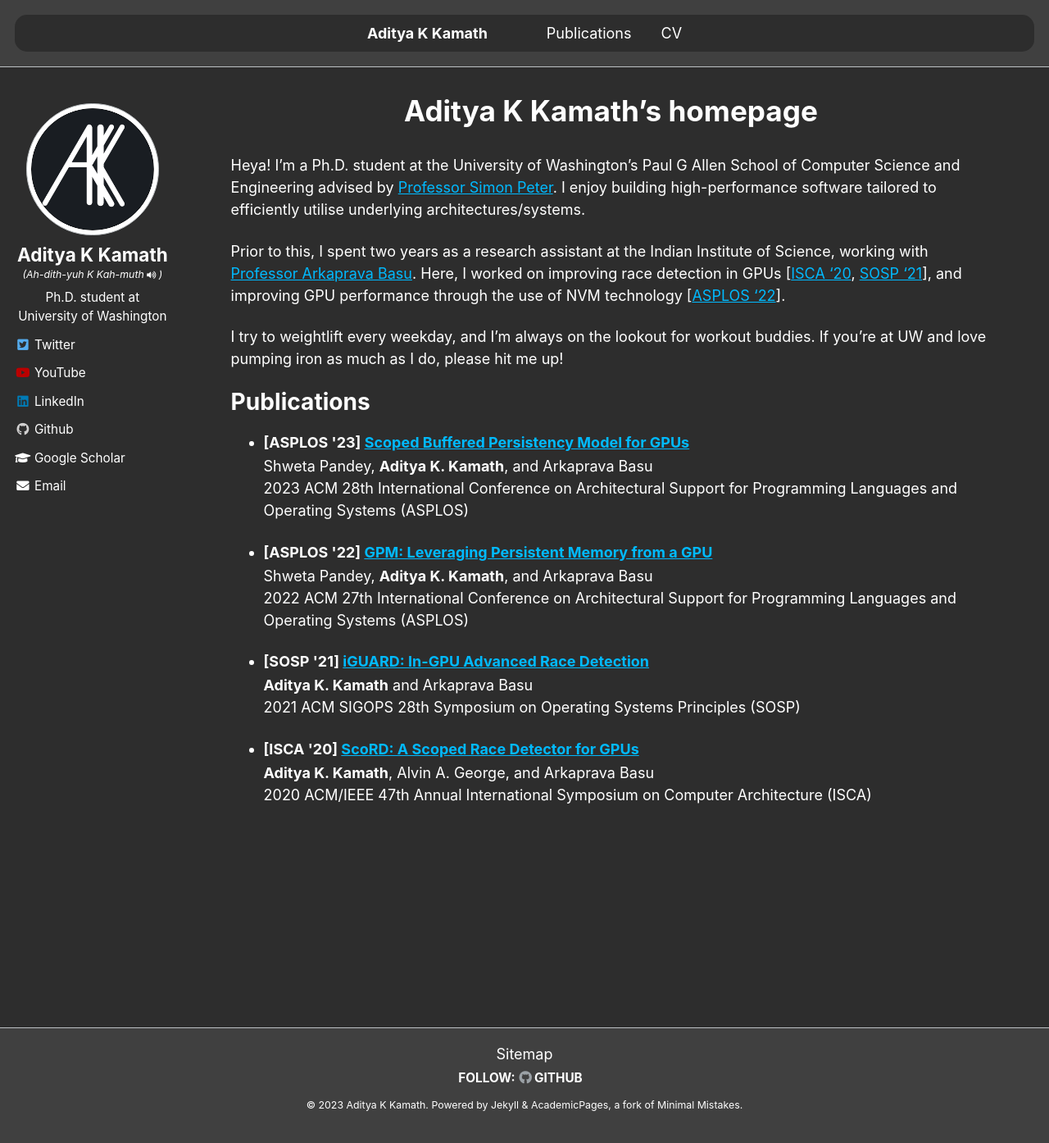
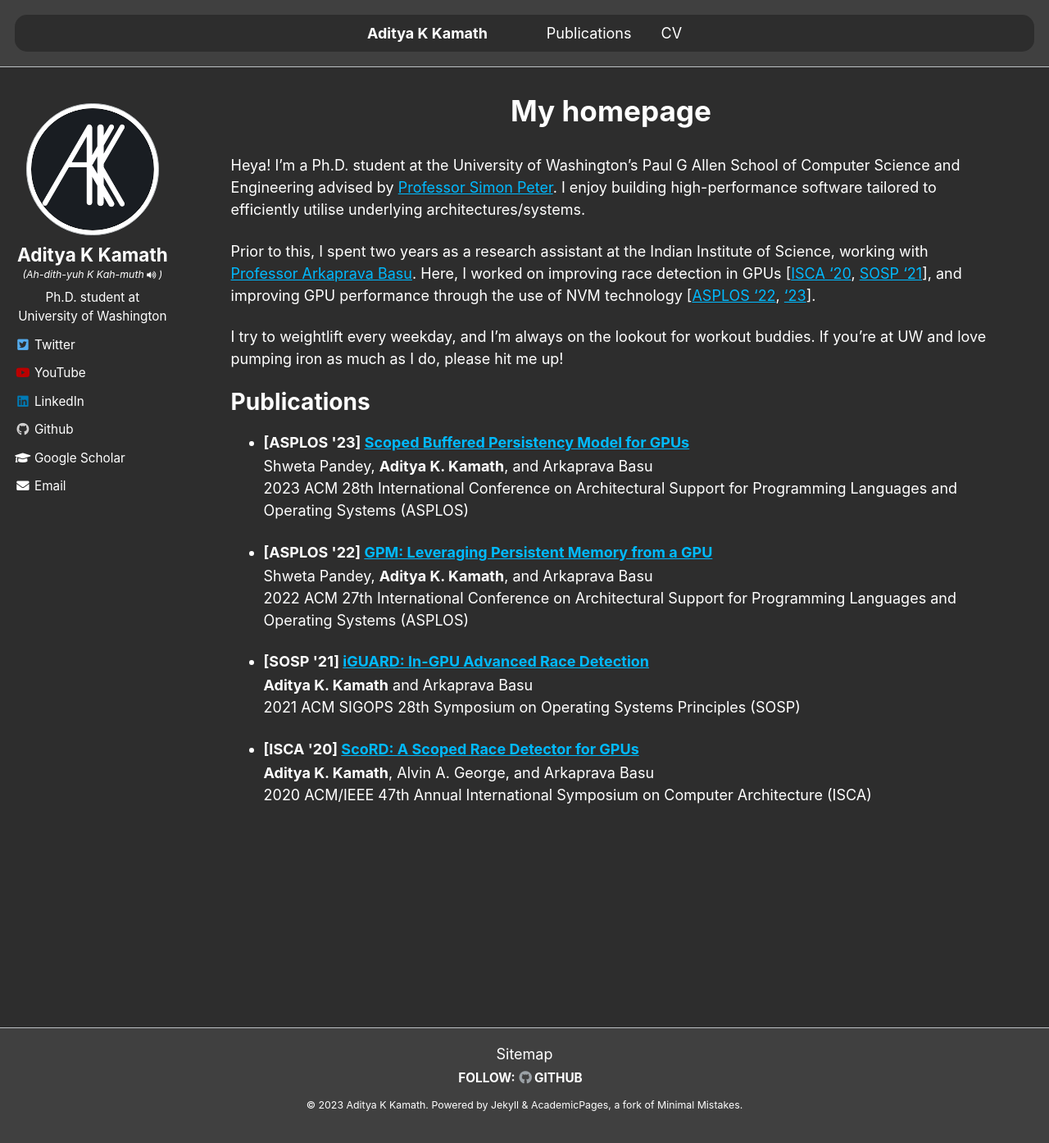
Before and after one commit to AKKamath/akkamath.github.io, a Jekyll site: the page built from _pages/about.md, in a window 1280 px wide and 1394 px high. Shown: the whole window at 82% size. Built offline with Jekyll 4.4.1, drawn with Linux system fonts in a browser that asks for light colours.

Commit message:
Change homepage to 'My homepage' and add ASPLOS '23 to desc of work done with Arka

```diff
--- a/_pages/about.md
+++ b/_pages/about.md
@@ -1,6 +1,6 @@
 ---
 permalink: /
-title: "Aditya K Kamath's homepage"
+title: "My homepage"
 excerpt: "About me"
 author_profile: true
 redirect_from:
@@ -10,7 +10,7 @@ redirect_from:
 
 Heya! I'm a Ph.D. student at the University of Washington's Paul G Allen School of Computer Science and Engineering advised by [Professor Simon Peter](https://homes.cs.washington.edu/~simpeter/). I enjoy building high-performance software tailored to efficiently utilise underlying architectures/systems.
 
-Prior to this, I spent two years as a research assistant at the Indian Institute of Science, working with [Professor Arkaprava Basu](https://www.csa.iisc.ac.in/~arkapravab/). Here, I worked on improving race detection in GPUs [[ISCA '20](https://dl.acm.org/doi/10.1109/ISCA45697.2020.00088), [SOSP '21](https://dl.acm.org/doi/10.1145/3477132.3483545)], and improving GPU performance through the use of NVM technology [[ASPLOS '22](https://dl.acm.org/doi/abs/10.1145/3503222.3507758)].
+Prior to this, I spent two years as a research assistant at the Indian Institute of Science, working with [Professor Arkaprava Basu](https://www.csa.iisc.ac.in/~arkapravab/). Here, I worked on improving race detection in GPUs [[ISCA '20](https://dl.acm.org/doi/10.1109/ISCA45697.2020.00088), [SOSP '21](https://dl.acm.org/doi/10.1145/3477132.3483545)], and improving GPU performance through the use of NVM technology [[ASPLOS '22](https://dl.acm.org/doi/abs/10.1145/3503222.3507758), ['23](https://dl.acm.org/doi/10.1145/3575693.3575749)].
 
 I try to weightlift every weekday, and I'm always on the lookout for workout buddies. If you're at UW and love pumping iron as much as I do, please hit me up!
 
```
